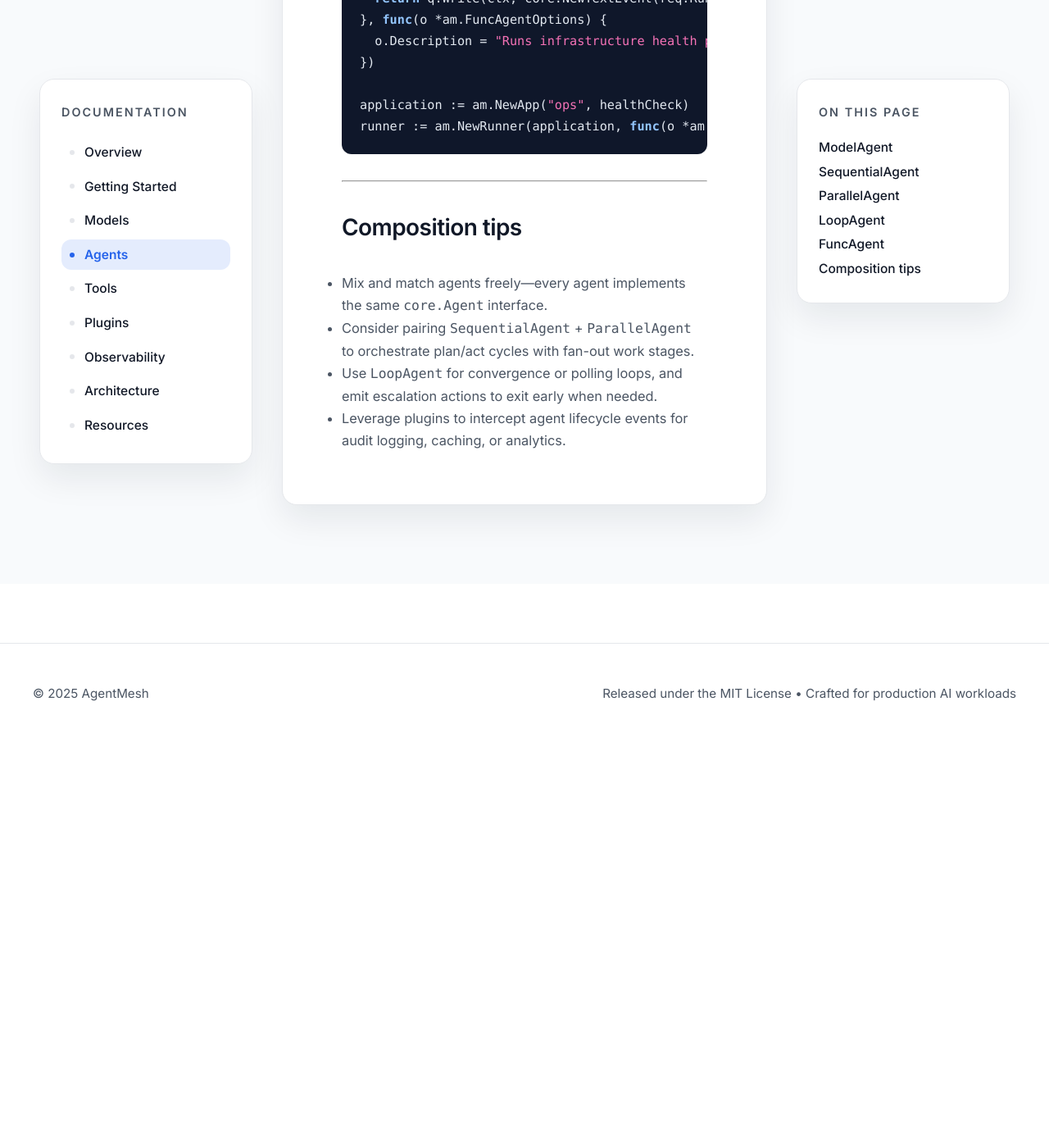
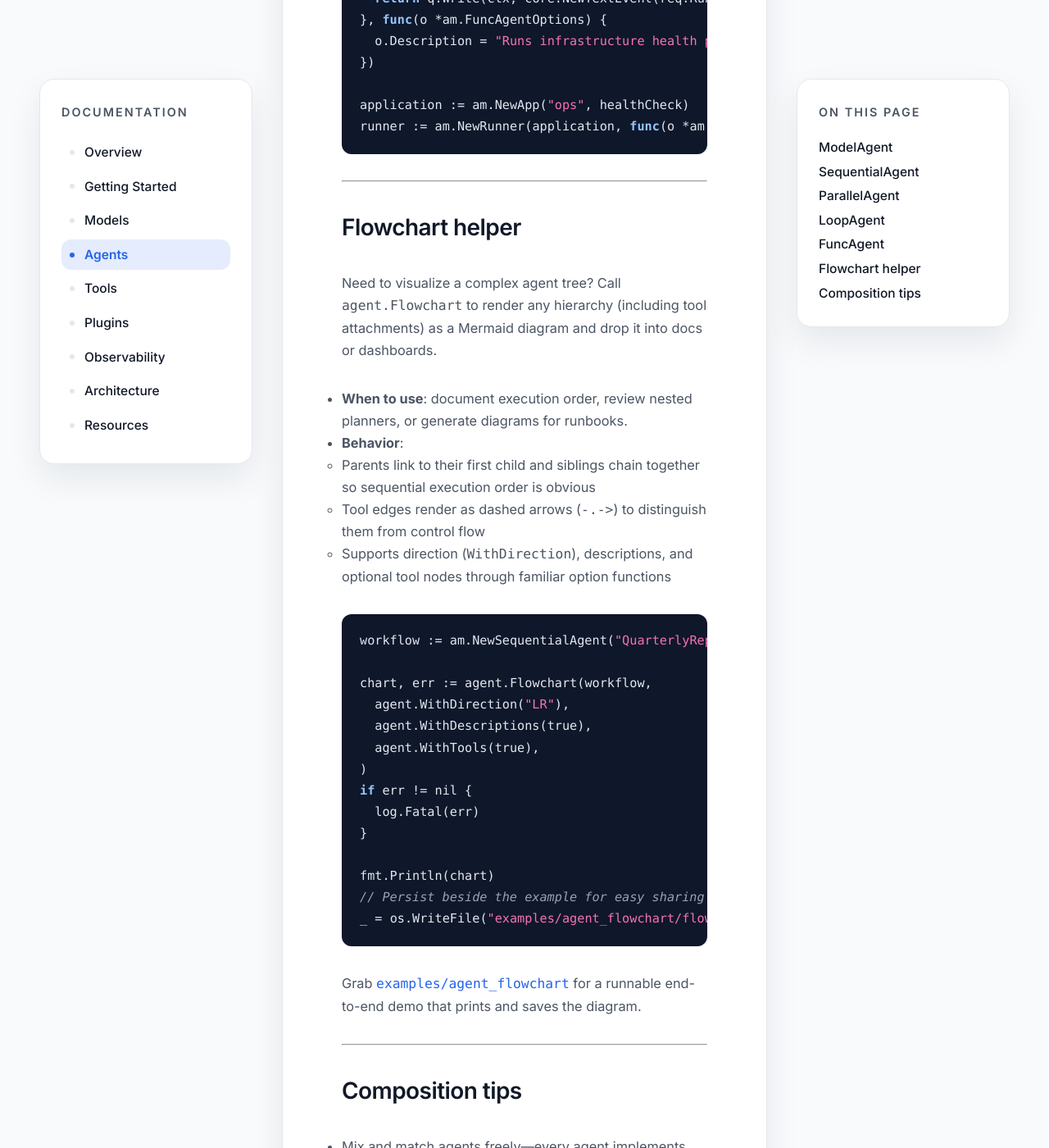
Before and after one commit to hupe1980/agentmesh, a Jekyll site: the page built from docs/agents.md, in a window 1280 px wide and 1400 px high, scrolled down 4063 px. Shown: the whole window at 82% size. Built offline with Jekyll 4.4.1, drawn with Linux system fonts in a browser that asks for light colours; before the commit the page ends 4969 px from its top, so only the background shows below that.

Commit message:
feat: add Flowchart helper section for visualizing agent hierarchies with Mermaid diagrams

````diff
--- a/docs/agents.md
+++ b/docs/agents.md
@@ -24,6 +24,8 @@ sidebar:
     url: "#loop-agent"
   - title: FuncAgent
     url: "#func-agent"
+  - title: Flowchart helper
+    url: "#flowchart-helper"
   - title: Composition tips
     url: "#composition-tips"
 ---
@@ -140,6 +142,37 @@ runner := am.NewRunner(application, func(o *am.RunnerOptions) { o.Logger = logge
 
 ---
 
+## Flowchart helper {#flowchart-helper}
+
+Need to visualize a complex agent tree? Call `agent.Flowchart` to render any hierarchy (including tool attachments) as a Mermaid diagram and drop it into docs or dashboards.
+
+- **When to use**: document execution order, review nested planners, or generate diagrams for runbooks.
+- **Behavior**:
+  - Parents link to their first child and siblings chain together so sequential execution order is obvious
+  - Tool edges render as dashed arrows (`-.->`) to distinguish them from control flow
+  - Supports direction (`WithDirection`), descriptions, and optional tool nodes through familiar option functions
+
+```go
+workflow := am.NewSequentialAgent("QuarterlyReport", []core.Agent{researcher, writer, reviewer})
+
+chart, err := agent.Flowchart(workflow,
+  agent.WithDirection("LR"),
+  agent.WithDescriptions(true),
+  agent.WithTools(true),
+)
+if err != nil {
+  log.Fatal(err)
+}
+
+fmt.Println(chart)
+// Persist beside the example for easy sharing
+_ = os.WriteFile("examples/agent_flowchart/flowchart.mmd", []byte(chart), 0o600)
+```
+
+Grab [`examples/agent_flowchart`](https://github.com/hupe1980/agentmesh/tree/main/examples/agent_flowchart) for a runnable end-to-end demo that prints and saves the diagram.
+
+---
+
 ## Composition tips
 
 - Mix and match agents freely—every agent implements the same `core.Agent` interface.
````
